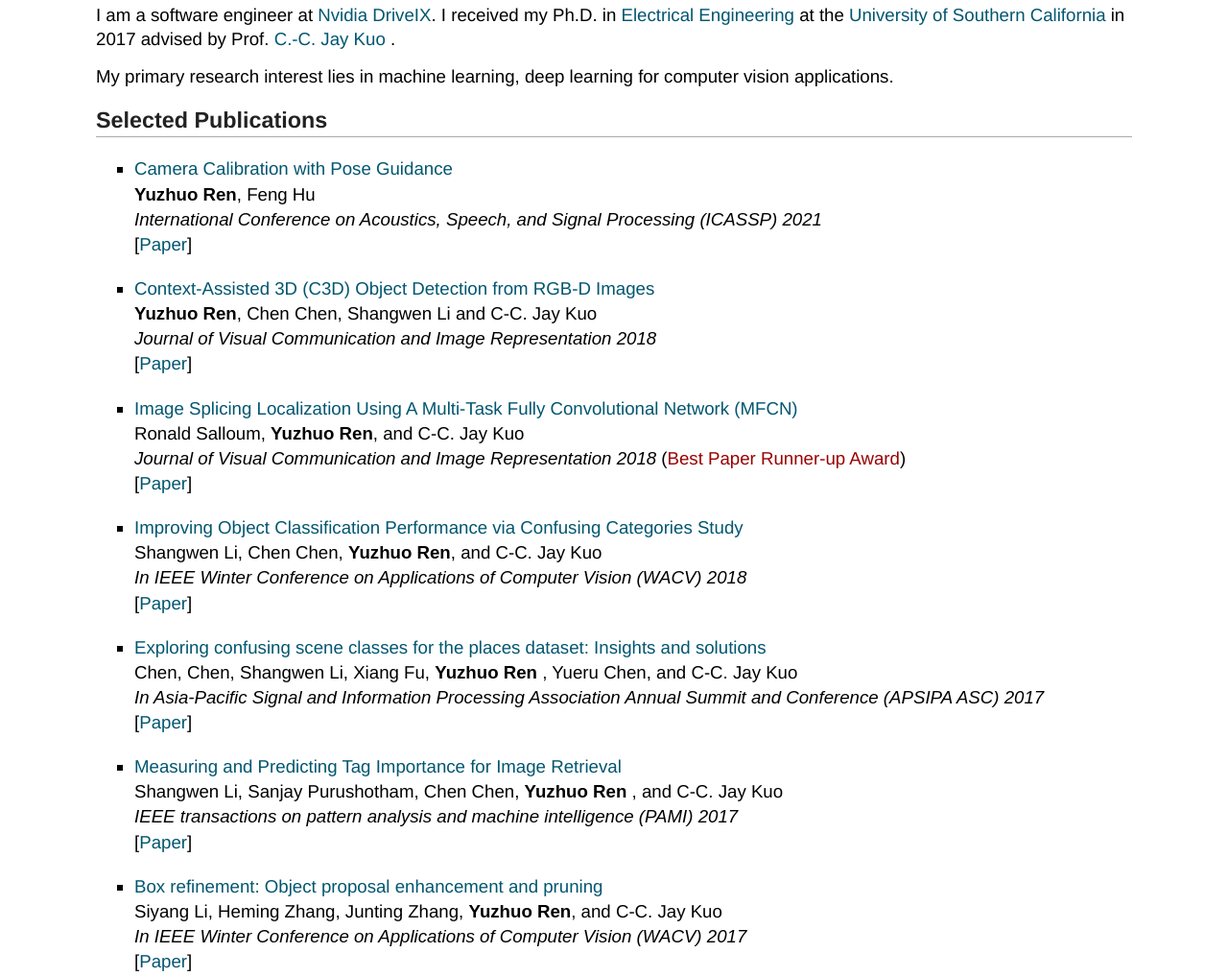
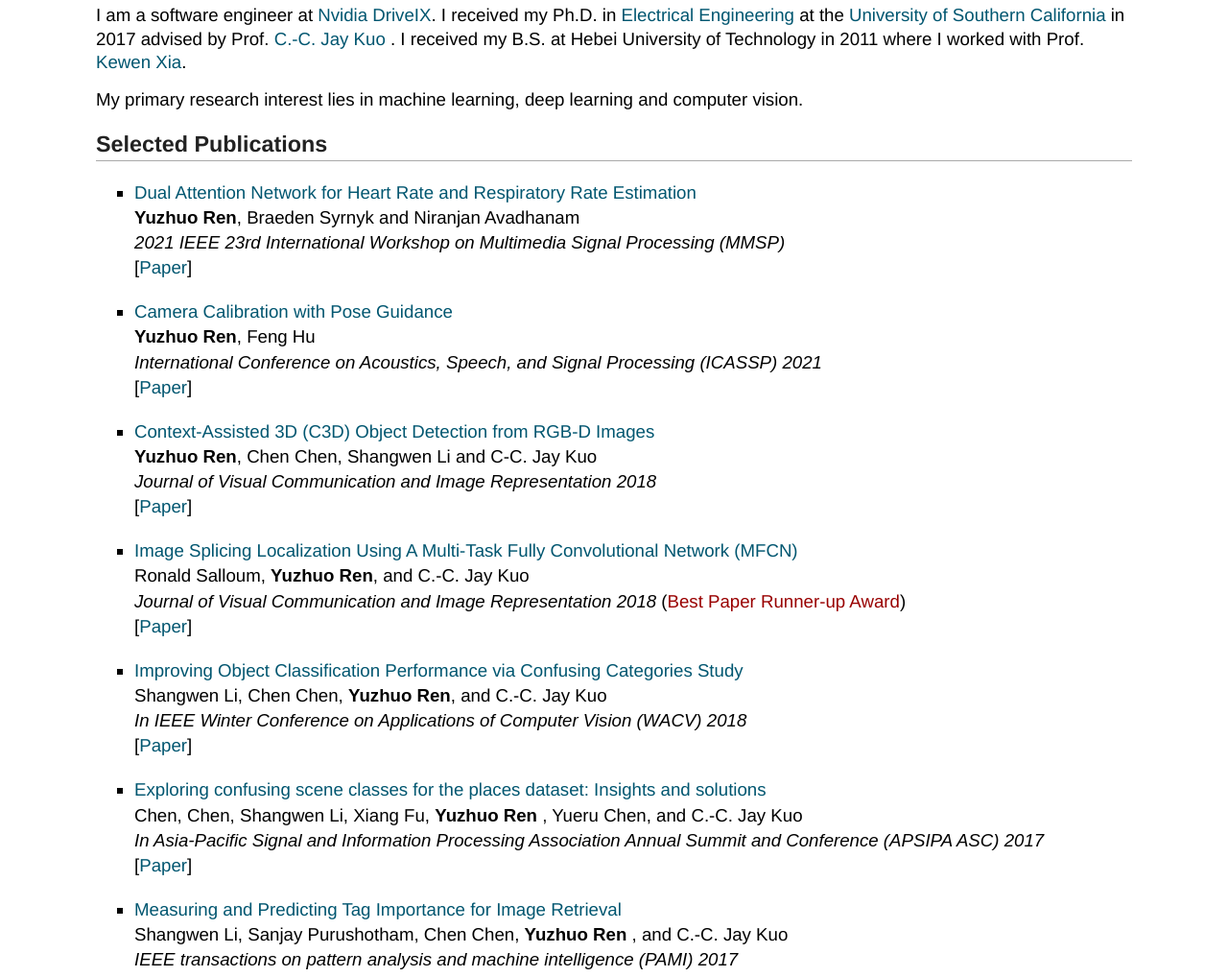
Before and after one commit to yuzhuoren/yuzhuoren.github.io, a plain HTML site: page index.html in a window 1280 px wide. Shown: the part 454-1472 px from the top of the page at 96% size. Drawn offline with Linux system fonts and the light colour scheme.

Commit message:
add MMSP2021 publication and update bio

```diff
--- a/index.html
+++ b/index.html
@@ -66,9 +66,9 @@
             at the
             <a href="http://www.usc.edu/" target="_blank">University of Southern California</a> in 2017 advised by Prof. <a
                 href="http://mcl.usc.edu/people/cckuo/" target="_blank">
-            C.-C. Jay Kuo </a>.
+            C.-C. Jay Kuo </a>. I received my B.S. at Hebei University of Technology in 2011 where I worked with Prof. <a href="https://eweb.hebut.edu.cn/FacultySchools/SOEAIE/DS7/d5147b122e5c48a0ac195a950084a521.htm" target="_blank"> Kewen Xia</a>.
         </p>
-        <p>My primary research interest lies in machine learning, deep learning for computer vision applications.
+        <p>My primary research interest lies in machine learning, deep learning and computer vision.
         </p>
     </section>
 
@@ -82,6 +82,15 @@
 
         <!--<h3> Refereed Conference Papers</h3>-->
         <ul class="publications">
+        <li>
+                <a href="https://ieeexplore.ieee.org/document/9733524"
+                   target="_blank">Dual Attention Network for Heart Rate and Respiratory Rate Estimation<br></a>
+                <b>Yuzhuo Ren</b>, Braeden Syrnyk and Niranjan Avadhanam<br>
+                <em> 2021 IEEE 23rd International Workshop on Multimedia Signal Processing (MMSP) </em>
+                <br>
+                [<a href="https://ieeexplore.ieee.org/document/9733524"
+                    target="_blank">Paper</a>]
+            </li>
 	    <li>
                 <a href="https://ieeexplore.ieee.org/abstract/document/9414468"
                    target="_blank">Camera Calibration with Pose Guidance<br></a>
@@ -106,7 +115,7 @@
             <li>
                 <a href="https://arxiv.org/pdf/1709.02016.pdf"
                    target="_blank">Image Splicing Localization Using A Multi-Task Fully Convolutional Network (MFCN)<br></a>
-                Ronald Salloum, <b>Yuzhuo Ren</b>, and C-C. Jay Kuo<br>
+                Ronald Salloum, <b>Yuzhuo Ren</b>, and C.-C. Jay Kuo<br>
                 <em>Journal of Visual Communication and Image Representation 2018 </em>(<span class="special">Best Paper Runner-up Award</span>)<br>
                 [<a href="hhttps://arxiv.org/pdf/1709.02016.pdf">Paper</a>]
 
@@ -117,7 +126,7 @@
             <li>
                 <a href="https://ieeexplore.ieee.org/document/8354301" target="_blank">
                 Improving Object Classification Performance via Confusing Categories Study<br></a>
-                Shangwen Li, Chen Chen, <b>Yuzhuo Ren</b>, and C-C. Jay Kuo <br>
+                Shangwen Li, Chen Chen, <b>Yuzhuo Ren</b>, and C.-C. Jay Kuo <br>
                 <em>In IEEE Winter Conference on Applications of Computer Vision (WACV) 2018</em><br>
                 [<a href="https://ieeexplore.ieee.org/document/8354301">Paper</a>]
                 <!--[<a href="#" target="_blank">Slides</a>]-->
@@ -127,7 +136,7 @@
             <li>
                 <a href="https://ieeexplore.ieee.org/document/8282094" target="_blank">
                     Exploring confusing scene classes for the places dataset: Insights and solutions<br></a>
-                Chen, Chen, Shangwen Li, Xiang Fu, <b>Yuzhuo Ren</b> , Yueru Chen, and C-C. Jay Kuo<br>
+                Chen, Chen, Shangwen Li, Xiang Fu, <b>Yuzhuo Ren</b> , Yueru Chen, and C.-C. Jay Kuo<br>
                 <em>In Asia-Pacific Signal and Information Processing Association Annual Summit and Conference (APSIPA ASC) 2017</em><br>
                 [<a href="https://ieeexplore.ieee.org/document/8282094">Paper</a>]
                 <!--[<a href="#" target="_blank">Slides</a>]-->
@@ -137,7 +146,7 @@
             <li>
                 <a href="https://arxiv.org/pdf/1602.08680.pdf" target="_blank">
                     Measuring and Predicting Tag Importance for Image Retrieval<br></a>
-                Shangwen Li, Sanjay Purushotham, Chen Chen, <b>Yuzhuo Ren</b> , and C-C. Jay Kuo<br>
+                Shangwen Li, Sanjay Purushotham, Chen Chen, <b>Yuzhuo Ren</b> , and C.-C. Jay Kuo<br>
                 <em>IEEE transactions on pattern analysis and machine intelligence (PAMI) 2017</em><br>
                 [<a href="https://arxiv.org/pdf/1602.08680.pdf">Paper</a>]
                 <!--[<a href="#" target="_blank">Slides</a>]-->
@@ -147,7 +156,7 @@
             <li>
                 <a href="https://ieeexplore.ieee.org/document/7926697/" target="_blank">
                     Box refinement: Object proposal enhancement and pruning<br></a>
-                Siyang Li, Heming Zhang, Junting Zhang, <b>Yuzhuo Ren</b>, and C-C. Jay Kuo<br>
+                Siyang Li, Heming Zhang, Junting Zhang, <b>Yuzhuo Ren</b>, and C.-C. Jay Kuo<br>
                 <em>In IEEE Winter Conference on Applications of Computer Vision (WACV) 2017</em><br>
                 [<a href="https://ieeexplore.ieee.org/document/7926697/">Paper</a>]
                 <!--[<a href="#" target="_blank">Slides</a>]-->
@@ -157,7 +166,7 @@
             <li>
                 <a href="https://arxiv.org/abs/1607.00598" target="_blank">
                     A Coarse-to-Fine Indoor Layout Estimation (CFILE) Method<br></a>
-                <b>Yuzhuo Ren</b>, Shangwen Li, Chen Chen, and C-C. Jay Kuo<br>
+                <b>Yuzhuo Ren</b>, Shangwen Li, Chen Chen, and C.-C. Jay Kuo<br>
                 <em>In Asian Conference on Computer Vision (ACCV) 2016 </em> (<span class="special">Oral Presentation</span>)<br>
                 [<a href="https://arxiv.org/abs/1607.00598">Paper</a>]
                 [<a href="https://github.com/yuzhuoren/IndoorLayout">Code</a>]
@@ -168,7 +177,7 @@
             <li>
                 <a href="https://www.sciencedirect.com/science/article/abs/pii/S1047320316302334" target="_blank">
                     GAL: A global-attributes assisted labeling system for outdoor scenes<br></a>
-                <b>Yuzhuo Ren</b>, Chen Chen, Shangwen Li, and C-C. Jay Kuo<br>
+                <b>Yuzhuo Ren</b>, Chen Chen, Shangwen Li, and C.-C. Jay Kuo<br>
                 <em>Journal of Visual Communication and Image Representation 2016</em><br>
                 [<a href="https://www.sciencedirect.com/science/article/abs/pii/S1047320316302334">Paper</a>]
                 <!--[<a href="#" target="_blank">Slides</a>]-->
@@ -186,7 +195,7 @@
         <ul>
             <li>
                 <a href="https://www.nvidia.com/en-us/" target="_blank"><span>Nvidia</span></a>
-                DriveAR and Driver Monitoring <br> Software Engineer, Santa Clara, US, 2018.1 - present <br>
+                DriveAR, Driver Monitoring and Surround View<br> Software Engineer, Santa Clara, US, 2018.1 - present <br>
             </li>
 
             <li>
```
